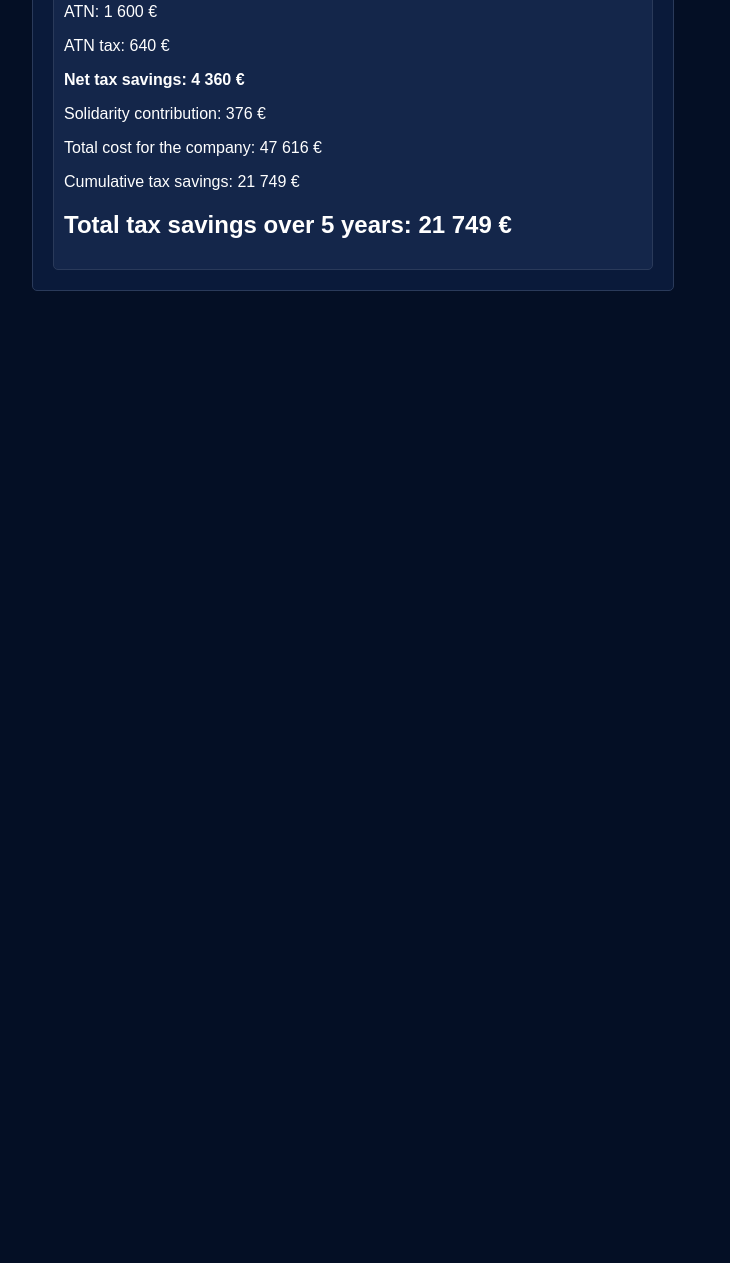
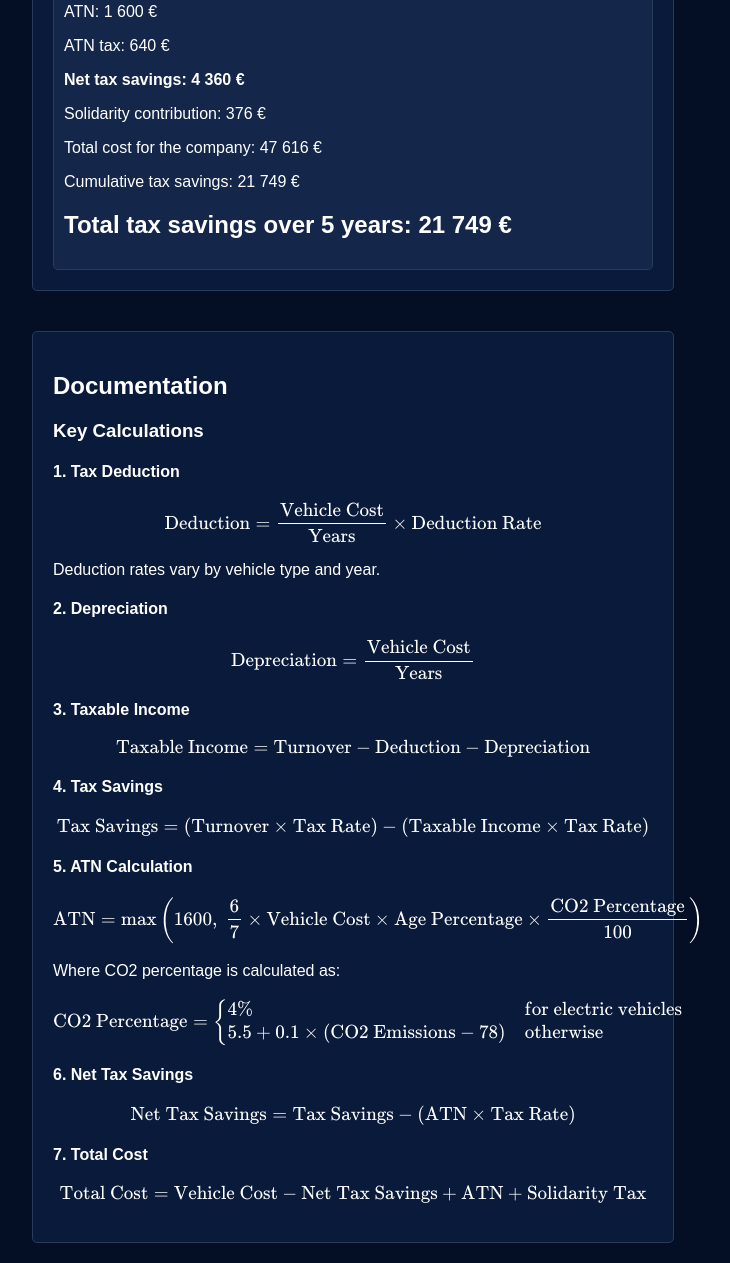
Before and after one commit to foss4eu/fiscar, a plain HTML site: page index.html in a window 1280 px wide. Shown: the part 2705-3968 px from the top of the page, without its empty margins (287-1017 px from the left). Before the commit the page ends 3016 px from the top, so only its background shows below. Drawn offline with nearby package versions, Linux system fonts and the light colour scheme.

Commit message:
docs: add mathematical documentation with LaTeX formulas using MathJax

```diff
--- a/index.html
+++ b/index.html
@@ -87,6 +87,10 @@
 
         <div class="result" id="result"></div>
     </div>
+
+    <!-- MathJax configuration -->
+    <script src="https://polyfill.io/v3/polyfill.min.js?features=es6"></script>
+    <script id="MathJax-script" async src="https://cdn.jsdelivr.net/npm/mathjax@3/es5/tex-mml-chtml.js"></script>
 
     <script>
         function formatEuros(amount) {
@@ -201,5 +205,54 @@
         // Pré-remplir et calculer automatiquement
         window.onload = calculateTaxSavings;
     </script>
+
+    <div class="container" style="margin-top: 40px;">
+        <h2>Documentation</h2>
+        <h3>Key Calculations</h3>
+
+        <h4>1. Tax Deduction</h4>
+        <p>\[
+        \text{Deduction} = \frac{\text{Vehicle Cost}}{\text{Years}} \times \text{Deduction Rate}
+        \]</p>
+        <p>Deduction rates vary by vehicle type and year.</p>
+
+        <h4>2. Depreciation</h4>
+        <p>\[
+        \text{Depreciation} = \frac{\text{Vehicle Cost}}{\text{Years}}
+        \]</p>
+
+        <h4>3. Taxable Income</h4>
+        <p>\[
+        \text{Taxable Income} = \text{Turnover} - \text{Deduction} - \text{Depreciation}
+        \]</p>
+
+        <h4>4. Tax Savings</h4>
+        <p>\[
+        \text{Tax Savings} = (\text{Turnover} \times \text{Tax Rate}) - (\text{Taxable Income} \times \text{Tax Rate})
+        \]</p>
+
+        <h4>5. ATN Calculation</h4>
+        <p>\[
+        \text{ATN} = \max\left(1600,\ \frac{6}{7} \times \text{Vehicle Cost} \times \text{Age Percentage} \times \frac{\text{CO2 Percentage}}{100}\right)
+        \]</p>
+        <p>Where CO2 percentage is calculated as:</p>
+        <p>\[
+        \text{CO2 Percentage} =
+        \begin{cases}
+        4\% & \text{for electric vehicles} \\
+        5.5 + 0.1 \times (\text{CO2 Emissions} - 78) & \text{otherwise}
+        \end{cases}
+        \]</p>
+
+        <h4>6. Net Tax Savings</h4>
+        <p>\[
+        \text{Net Tax Savings} = \text{Tax Savings} - (\text{ATN} \times \text{Tax Rate})
+        \]</p>
+
+        <h4>7. Total Cost</h4>
+        <p>\[
+        \text{Total Cost} = \text{Vehicle Cost} - \text{Net Tax Savings} + \text{ATN} + \text{Solidarity Tax}
+        \]</p>
+    </div>
 </body>
 </html>
```
